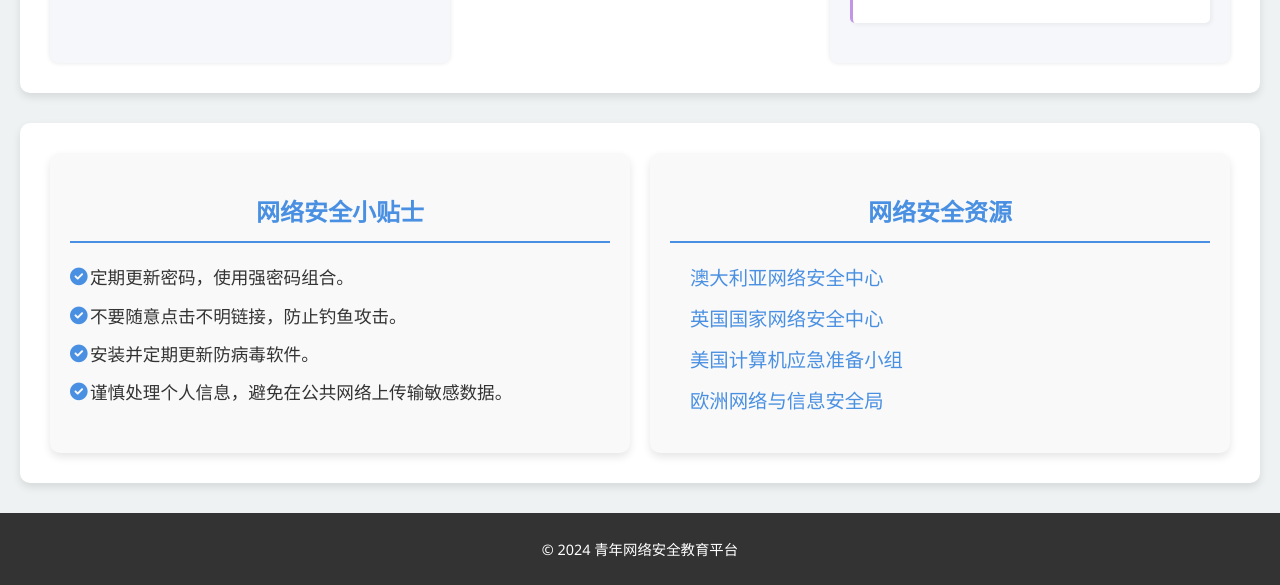
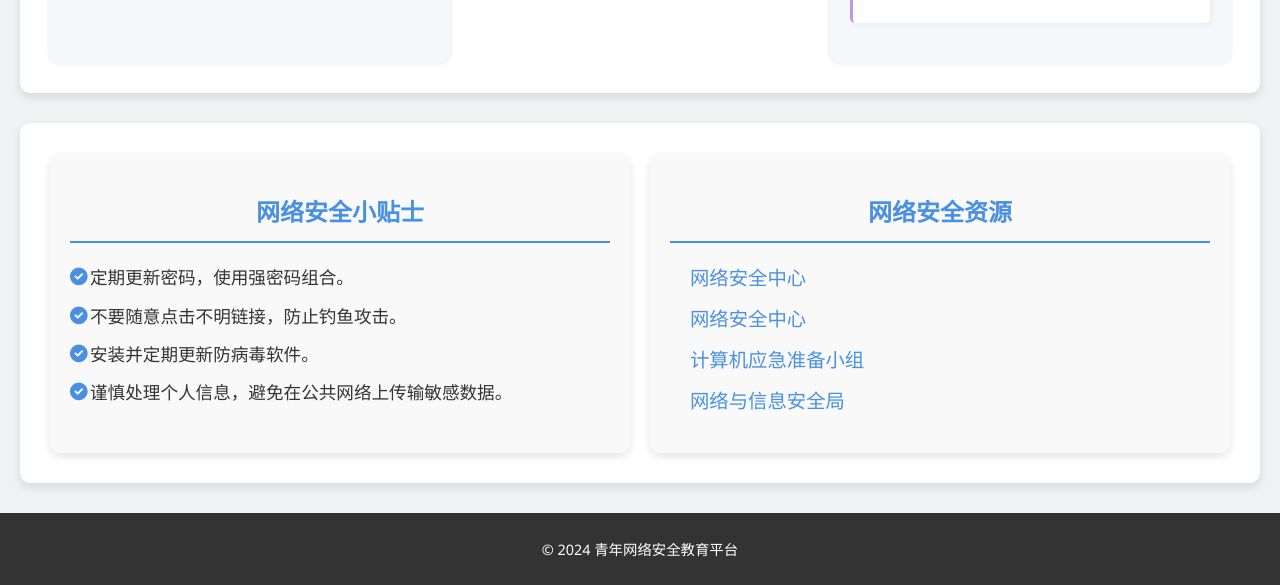
Before and after one commit to exile25/net-editor, a plain HTML site: page index.html in a window 1280 px wide. Shown: the part 833-1418 px from the top of the page. Drawn offline with Linux system fonts and the light colour scheme.

Commit message:
Update index.html

```diff
--- a/index.html
+++ b/index.html
@@ -73,10 +73,10 @@
             <div class="resources-section">
                 <h2>网络安全资源</h2>
                 <ul>
-                    <li><a href="https://www.cyber.gov.au/" target="_blank">澳大利亚网络安全中心</a></li>
-                    <li><a href="https://www.ncsc.gov.uk/" target="_blank">英国国家网络安全中心</a></li>
-                    <li><a href="https://www.us-cert.gov/" target="_blank">美国计算机应急准备小组</a></li>
-                    <li><a href="https://www.enisa.europa.eu/" target="_blank">欧洲网络与信息安全局</a></li>
+                    <li><a href="https://www.cyber.gov.au/" target="_blank">网络安全中心</a></li>
+                    <li><a href="https://www.ncsc.gov.uk/" target="_blank">网络安全中心</a></li>
+                    <li><a href="https://www.us-cert.gov/" target="_blank">计算机应急准备小组</a></li>
+                    <li><a href="https://www.enisa.europa.eu/" target="_blank">网络与信息安全局</a></li>
                 </ul>
             </div>
     </main>
```
